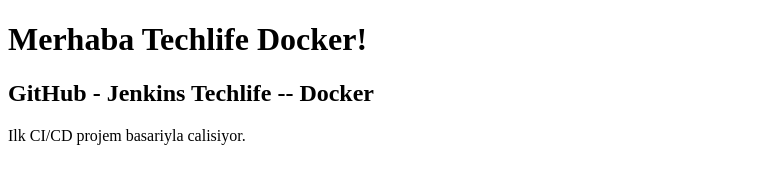
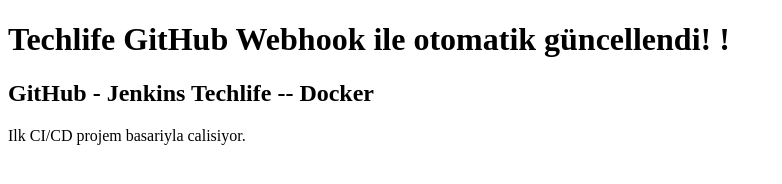
Before and after one commit to ibrahimzenginTechlife/jenkins-docker-test, a plain HTML site: page index.html in a window 1280 px wide. Shown: the whole page, without its empty margins (0-782 px from the left). Drawn offline with Linux system fonts and the light colour scheme.

Commit message:
Update index.html

```diff
--- a/index.html
+++ b/index.html
@@ -6,7 +6,7 @@
     <title>GitHub Webhook ile otomatik güncellendi! </title>
 </head>
 <body>
-    <h1>Merhaba Techlife  Docker!</h1>
+    <h1>Techlife GitHub Webhook ile otomatik güncellendi! !</h1>
     <h2>GitHub - Jenkins  Techlife -- Docker</h2>
     <p>Ilk CI/CD projem basariyla calisiyor.</p>
 </body>
```
